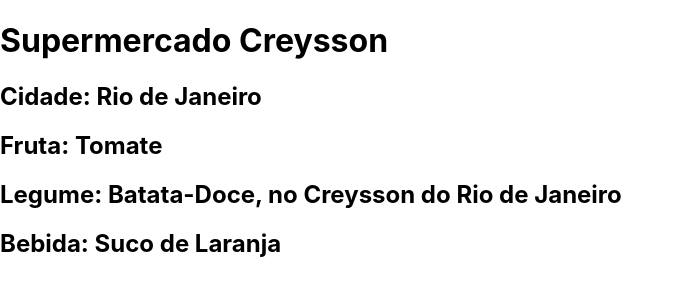
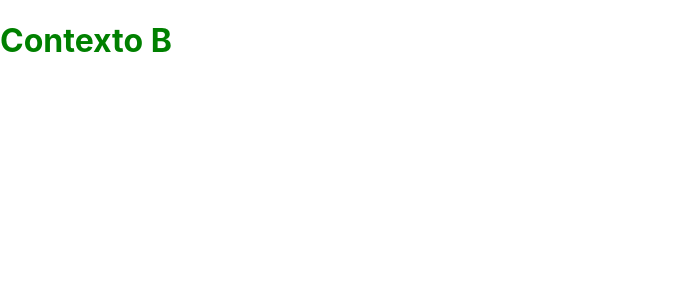
Before and after one commit to jeffersoncarvalho/ufc_2023_1, a React (Create React App) app in the folder 0_PROF/00_introduction/: page / in a window 1280 px wide. Shown: the top 300 px of the page, without its empty margins (0-683 px from the left). Built offline with nearby package versions, Linux system fonts and the light colour scheme.

Commit message:
contexto

```diff
--- a/0_PROF/00_introduction/src/App.js
+++ b/0_PROF/00_introduction/src/App.js
@@ -1,3 +1,16 @@
+import FunctionContextA from "./components/introduction/06_context/FunctionContextA";
+import ClassA from "./components/introduction/06_context/ClassContext";
+
+function App() {
+  return (
+    <>
+      <ClassA />
+    </>
+  )
+}
+
+export default App;
+
 //import HelloFunction from "./components/introduction/00_hello/HelloFunction";
 //import HelloClass from "./components/introduction/00_hello/HelloClass";
 //import Atividade00Function from "./components/introduction/00_hello/Atividade00";
@@ -20,11 +33,12 @@
   );
 }*/
 
+
 //import { Supermercado, Legume, Fruta, Bebida } from "./components/introduction/05_children/FunctionChildren";
 //import { Supermercado, Legume, Fruta, Bebida } from "./components/introduction/05_children/ClassChildren";
 //import { Supermercado, Legume, Fruta, Bebida } from "./components/introduction/05_children/ClassReactChildren_V1";
 //import { Supermercado, Legume, Fruta, Bebida } from "./components/introduction/05_children/ClassChildren_V2";
-import { Supermercado, Legume, Fruta, Bebida } from "./components/introduction/05_children/FunctionChildren_V2"
+/*import { Supermercado, Legume, Fruta, Bebida } from "./components/introduction/05_children/FunctionChildren_V2"
 
 function App() {
   return (
@@ -37,5 +51,4 @@ function App() {
     </>
 
   );
-}
-export default App;
+}*/
--- /dev/null
+++ b/0_PROF/00_introduction/src/components/introduction/06_context/ClassContext.jsx
@@ -0,0 +1,31 @@
+import React from "react";
+import ColorTheme from "./MyColorContext";
+
+class ClassA extends React.Component {
+
+    render() {
+        return (
+            <ColorTheme.Provider value="green">
+                <ClassB />
+            </ColorTheme.Provider>
+        )
+    }
+}
+
+class ClassB extends React.Component {
+
+    render() {
+        let value = this.context
+        return (
+            <div>
+                <h1 style={{ color: value }}>
+                    Contexto B
+                </h1>
+            </div>
+        )
+    }
+}
+
+ClassB.contextType = ColorTheme
+
+export default ClassA
--- /dev/null
+++ b/0_PROF/00_introduction/src/components/introduction/06_context/FunctionContextA.jsx
@@ -0,0 +1,15 @@
+import FunctionContextB from "./FunctionContextB"
+import FunctionContextC from "./FunctionContextC"
+
+import ColorTheme from "./MyColorContext"
+
+const FunctionContextA = () => {
+    return (
+         <ColorTheme.Provider value="green">
+            <FunctionContextB />
+            <FunctionContextC />
+         </ColorTheme.Provider>
+    )
+}
+
+export default FunctionContextA
--- /dev/null
+++ b/0_PROF/00_introduction/src/components/introduction/06_context/FunctionContextB.jsx
@@ -0,0 +1,23 @@
+
+import ColorTheme from "./MyColorContext"
+
+const FunctionContextB = () => {
+    return (
+        <ColorTheme.Consumer>
+            {
+                (value) => {
+                    return (
+                        <div>
+                            <h1 style={{ color: value }}>
+                                Contexto B
+                            </h1>
+                        </div>
+                    )
+                }
+            }
+        </ColorTheme.Consumer>
+
+    )
+}
+
+export default FunctionContextB
--- /dev/null
+++ b/0_PROF/00_introduction/src/components/introduction/06_context/FunctionContextC.jsx
@@ -0,0 +1,24 @@
+import ColorTheme from "./MyColorContext"
+import FunctionContextD from "./FunctionContextD"
+
+const FunctionContextC = () => {
+    return (
+        <ColorTheme.Consumer>
+            {
+                (value) => {
+                    return (
+                        <div>
+                            <h1 style={{ color: value }}>
+                                Contexto C
+                            </h1>
+                            <FunctionContextD />
+                        </div>
+                    )
+                }
+            }
+        </ColorTheme.Consumer>
+
+    )
+}
+
+export default FunctionContextC
--- /dev/null
+++ b/0_PROF/00_introduction/src/components/introduction/06_context/FunctionContextD.jsx
@@ -0,0 +1,23 @@
+
+import ColorTheme from "./MyColorContext"
+
+const FunctionContextD = () => {
+    return (
+        <ColorTheme.Consumer>
+            {
+                (value) => {
+                    return (
+                        <div>
+                            <h1 style={{ color: value }}>
+                                Contexto D
+                            </h1>
+                        </div>
+                    )
+                }
+            }
+        </ColorTheme.Consumer>
+
+    )
+}
+
+export default FunctionContextD
--- /dev/null
+++ b/0_PROF/00_introduction/src/components/introduction/06_context/MyColorContext.jsx
@@ -0,0 +1,4 @@
+import { createContext } from "react"
+const ColorTheme = createContext("")
+
+export default ColorTheme
```
Also changed, not shown: 0_PROF/00_introduction/src/components/introduction/03_props_hieraquia/ClassAProps.jsx (renamed from 0_PROF/00_introduction/src/components/introduction/03_props/ClassAProps.jsx), 0_PROF/00_introduction/src/components/introduction/03_props_hieraquia/ClassBProps.jsx (renamed from 0_PROF/00_introduction/src/components/introduction/03_props/ClassBProps.jsx), 0_PROF/00_introduction/src/components/introduction/03_props_hieraquia/FunctionAProps.jsx (renamed from 0_PROF/00_introduction/src/components/introduction/03_props/FunctionAProps.jsx), 0_PROF/00_introduction/src/components/introduction/03_props_hieraquia/FunctionBProps.jsx (renamed from 0_PROF/00_introduction/src/components/introduction/03_props/FunctionBProps.jsx).
